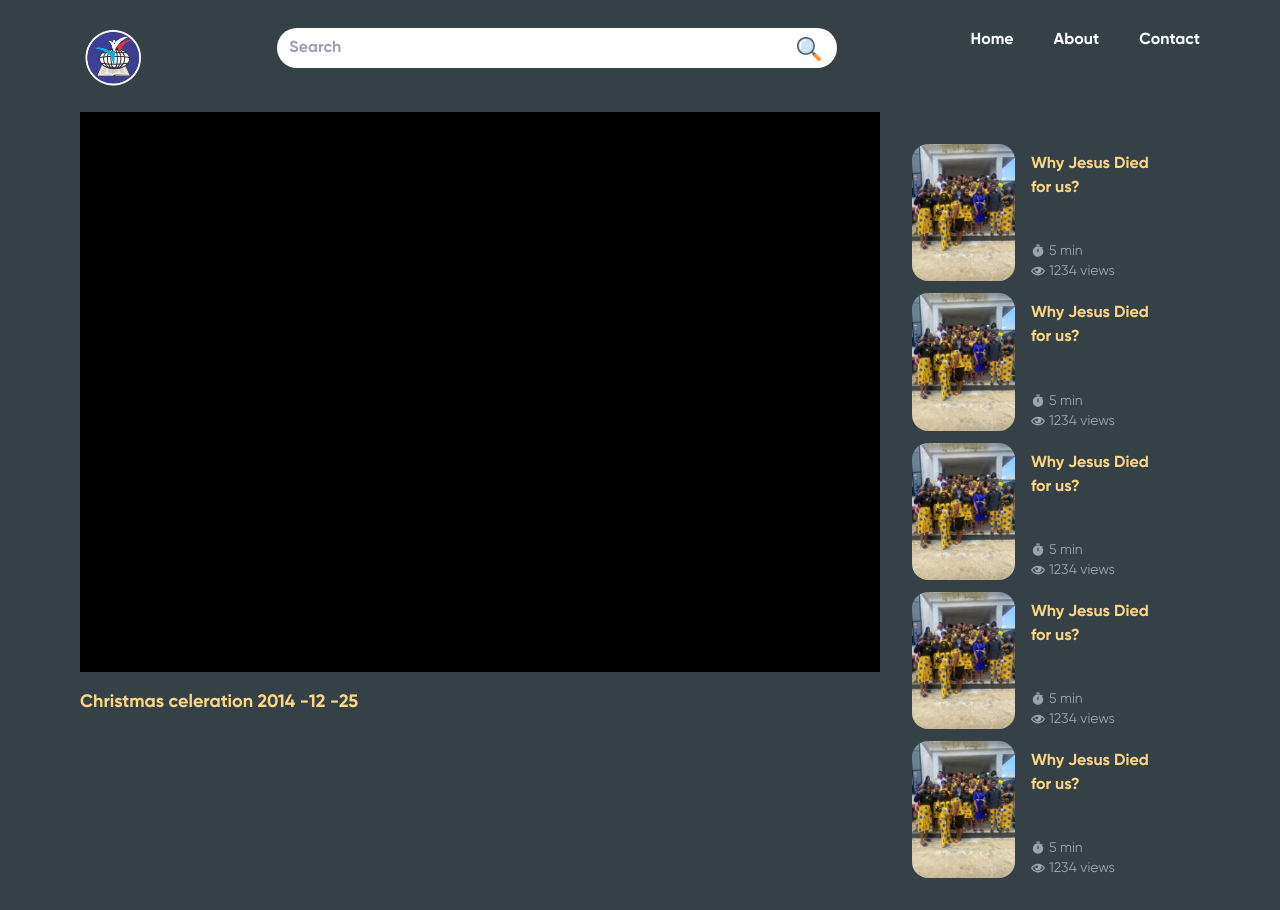
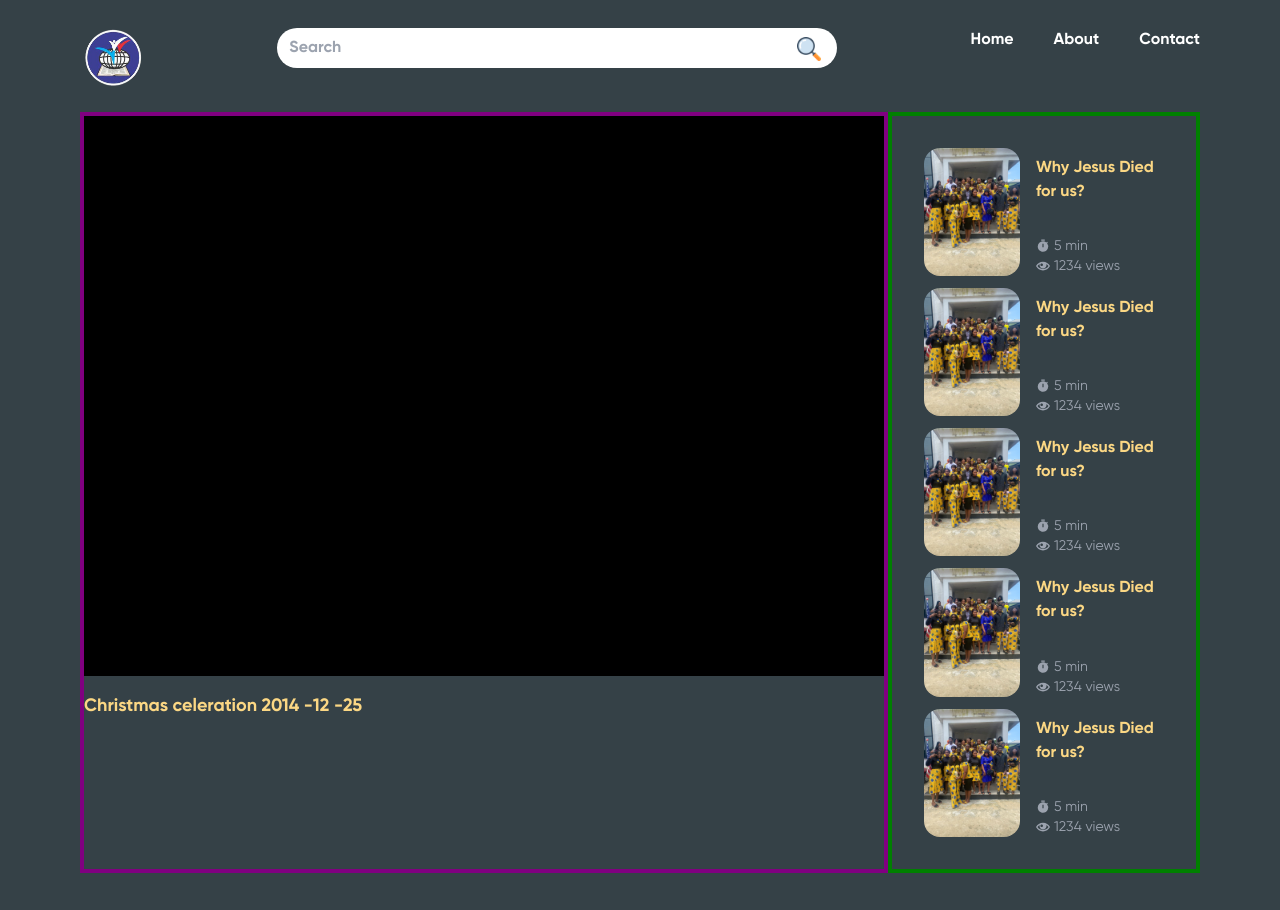
Before and after one commit to phoenix-da-phenom/church-app, a React (Create React App) app: page /stream in a window 1280 px wide. After the commit the page ends 873 px from the top, so only its background shows below. Built offline with nearby package versions, Linux system fonts and the light colour scheme.

Commit message:
working on display set with live

```diff
--- a/src/Pages/StreamPage.jsx
+++ b/src/Pages/StreamPage.jsx
@@ -14,11 +14,11 @@ export default function StreamPage() {
     <div>
       <StreamNavBar />
       <div id="parent" className="container flex justify-between pt-5">
-        <div id="leftSide" className="w-50">
+        <div id="leftSide" className="w-50" style={{ border: '4px solid purple' }}>
           <VideoComponent />
         </div>
 
-        <div id="rightSide" className="p-8 w-50" >
+        <div id="rightSide" className="p-8 w-50" style={{ border:'4px solid green' }} >
           <VideoPlaylist />
         </div>
       </div>
```
